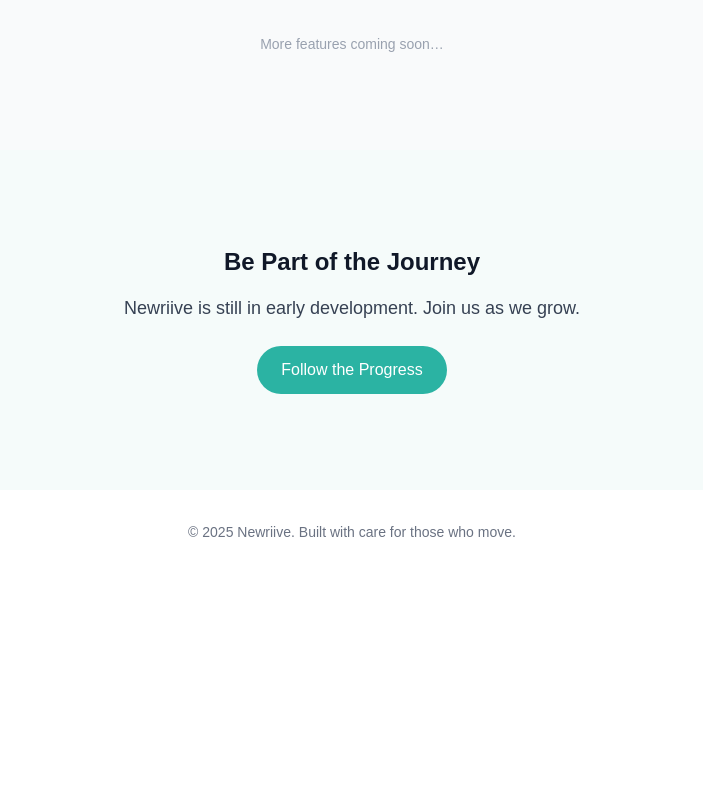
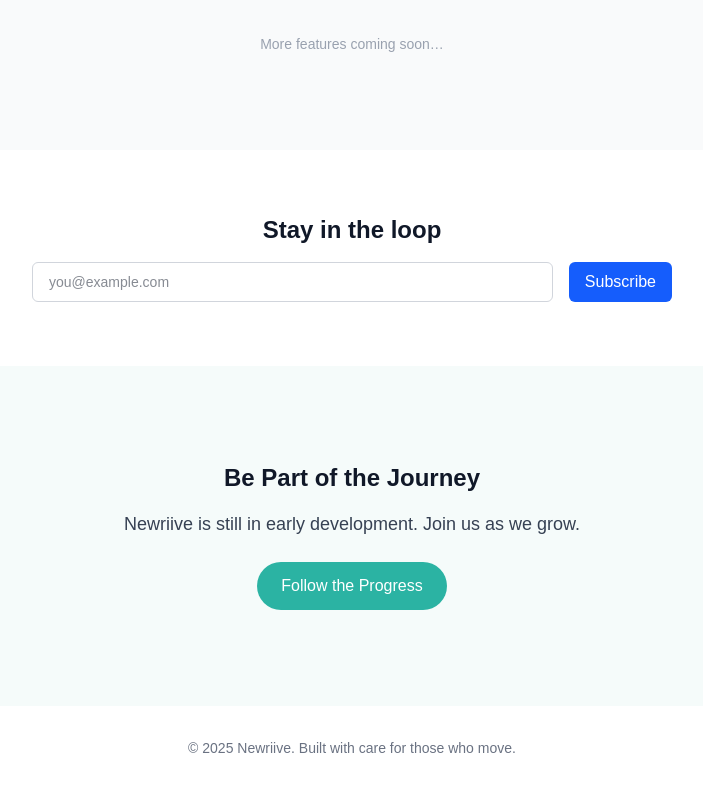
Before and after one commit to newriive/newriive-site, a Next.js app: page / in a window 1280 px wide. Shown: the part 1602-2392 px from the top of the page, without its empty margins (288-991 px from the left). Before the commit the page ends 2176 px from the top, so only its background shows below. Built offline with nearby package versions, Linux system fonts and the light colour scheme.

Commit message:
Add signup component

```diff
--- a/app/page.tsx
+++ b/app/page.tsx
@@ -2,6 +2,7 @@
 import ProblemSolution from '@/components/ProblemSolution'
 import ComingSoon from '@/components/ComingSoon'
 import CallToAction from '@/components/CallToAction'
+import EmailSignup from '@/components/EmailSignup'
 
 export default function Home() {
   return (
@@ -9,6 +10,7 @@
       <Hero />
       <ProblemSolution />
       <ComingSoon />
+      <EmailSignup />
       <CallToAction />
     </main>
   )
--- /dev/null
+++ b/components/EmailSignup.tsx
@@ -0,0 +1,63 @@
+
+'use client'
+
+import { useState } from 'react'
+
+export default function EmailSignup() {
+  const [email, setEmail] = useState('')
+  const [submitted, setSubmitted] = useState(false)
+
+  const handleSubmit = async (e: React.FormEvent) => {
+    e.preventDefault()
+
+    const res = await fetch('https://formspree.io/f/xyzjzplz', {
+      method: 'POST',
+      headers: {
+        Accept: 'application/json',
+        'Content-Type': 'application/json',
+      },
+      body: JSON.stringify({ email }),
+    })
+
+    if (res.ok) {
+      setSubmitted(true)
+      setEmail('')
+    }
+  }
+
+  return (
+    <section className="w-full py-16">
+      <div className="max-w-2xl mx-auto px-4 text-center">
+        <h2 className="text-2xl font-semibold mb-4">
+          Stay in the loop
+        </h2>
+
+        {submitted ? (
+          <p className="text-green-600">Thanks! You're subscribed.</p>
+        ) : (
+          <form
+            onSubmit={handleSubmit}
+            className="flex flex-col sm:flex-row gap-4 justify-center"
+          >
+            <label htmlFor="email" className="sr-only">Email address</label>
+            <input
+              type="email"
+              id="email"
+              required
+              placeholder="you@example.com"
+              value={email}
+              onChange={(e) => setEmail(e.target.value)}
+              className="w-full sm:w-auto flex-1 border border-gray-300 px-4 py-2 rounded-md text-sm focus:outline-none focus:ring-2 focus:ring-blue-500"
+            />
+            <button
+              type="submit"
+              className="bg-blue-600 text-white px-4 py-2 rounded-md hover:bg-blue-700 transition"
+            >
+              Subscribe
+            </button>
+          </form>
+        )}
+      </div>
+    </section>
+  )
+}
```
Also changed, not shown: 1 other file (tests, documents, lock files or other folders).
